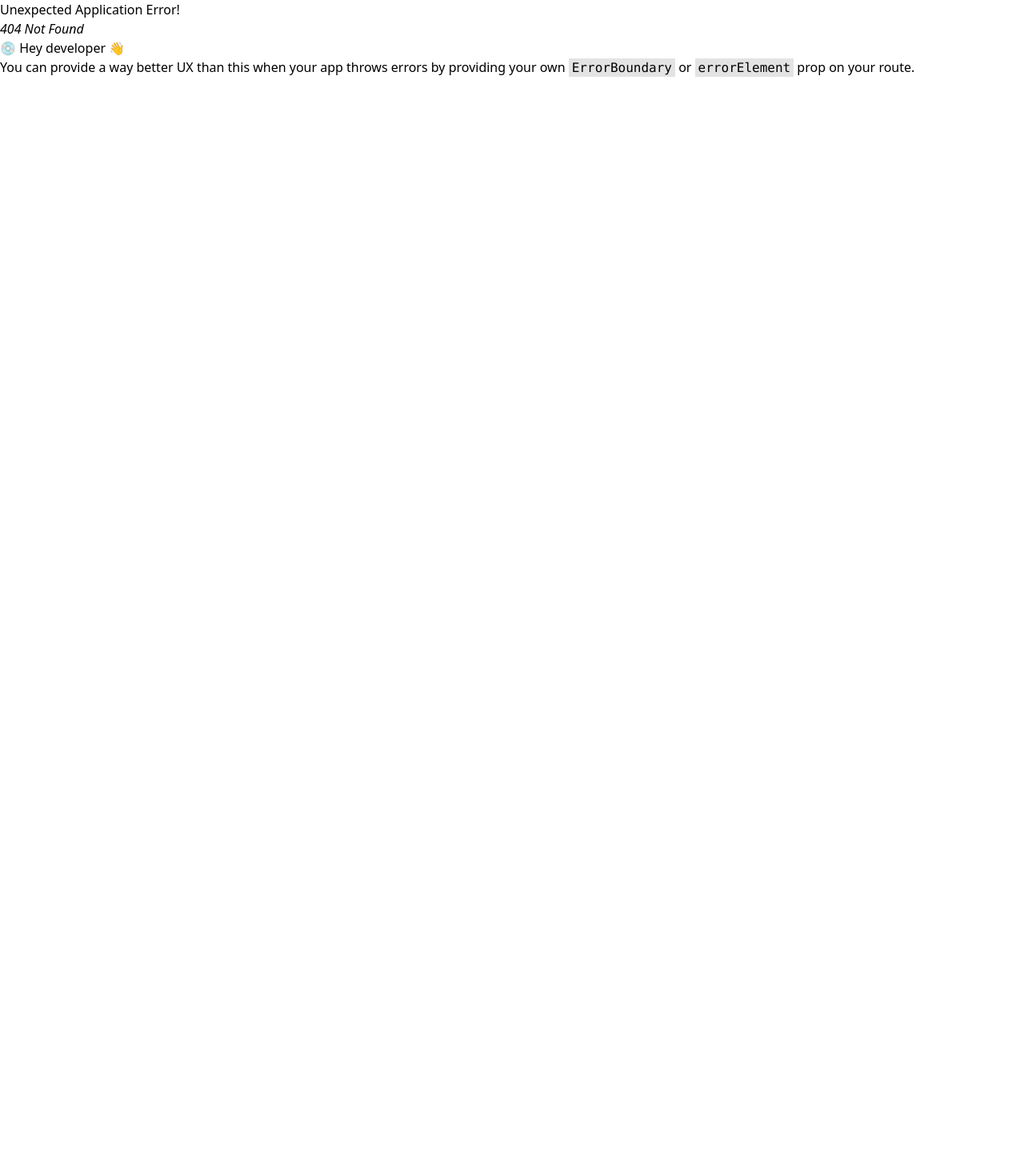
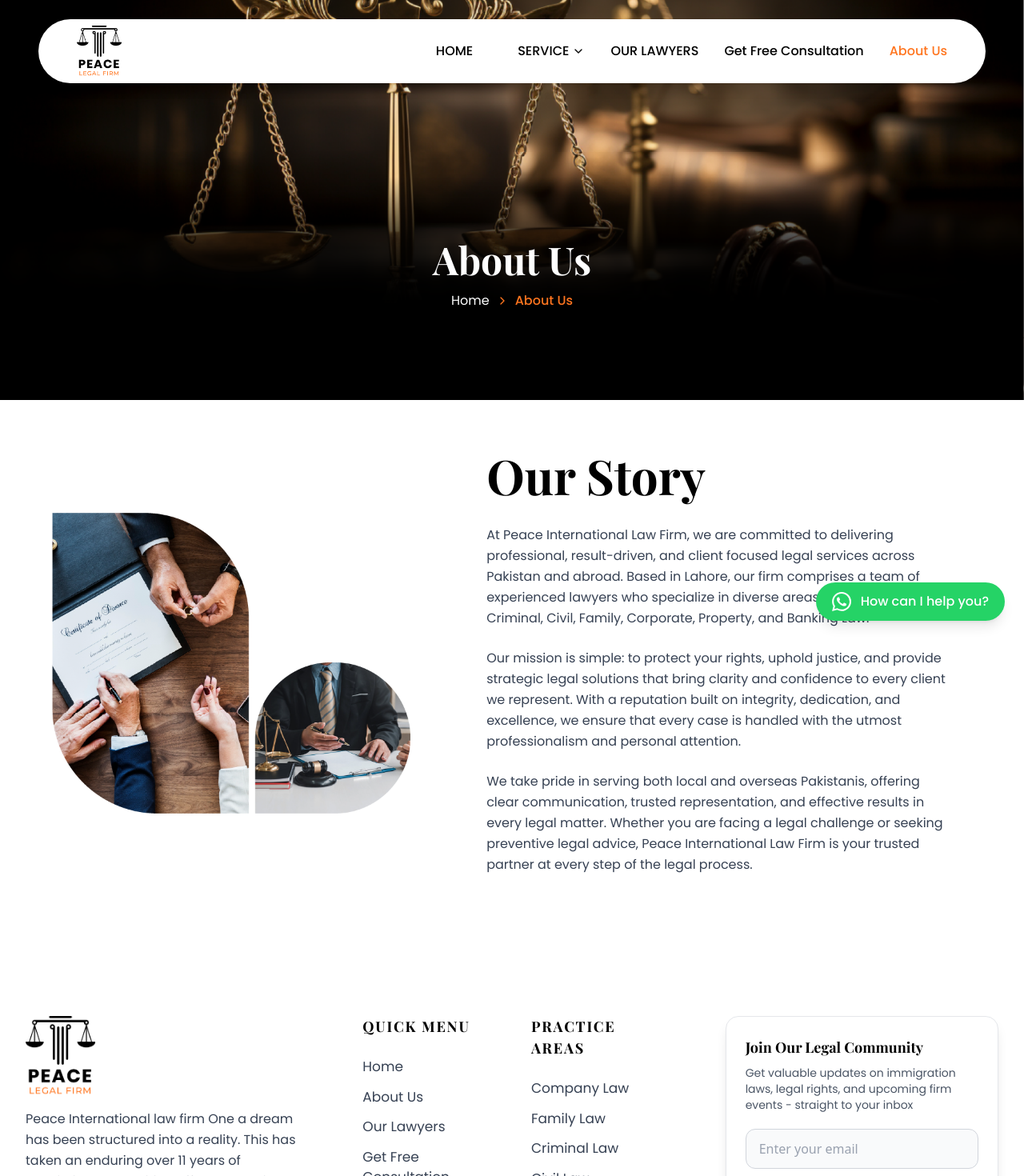
Before and after one commit to ZohaibAly/PeaceLegalFirm, a React (Vite) app: page /About-Us in a window 1280 px wide. Before the commit this address had no page. Shown: the top 1470 px of the page at 80% size. Before the commit the page ends 800 px from the top, so only its background shows below. Built offline with nearby package versions, Linux system fonts and the light colour scheme; a web font is replaced by a local one.

Commit message:
add comp in about page

```diff
--- a/constants/FooterData.js
+++ b/constants/FooterData.js
@@ -12,7 +12,7 @@ export const footerData = {
       title: "Quick Menu",
       links: [
         { text: "Home", href: "/" },
-        { text: "Services", href: "/products" },
+        { text: "About Us", href: "/About-Us" },
         { text: "Our Lawyers", href: "/Our-Lawyers" },
         { text: "Get Free Consultation", href: "/Get-Free-Consultation" },
       ],
--- /dev/null
+++ b/src/Pages/AboutUs.jsx
@@ -0,0 +1,13 @@
+import React from "react";
+import Breadcrumb from "../components/Breadcrumb";
+import AboutComp from '../components/AboutOurStory';
+const AboutUsPage = () => {
+  return (
+    <>
+    <Breadcrumb/>
+    <AboutComp/>
+    </>
+  );
+};
+
+export default AboutUsPage;
--- /dev/null
+++ b/src/components/AboutOurStory.jsx
@@ -0,0 +1,60 @@
+import React from 'react';
+import { theme } from '../../constants/theme';
+import AboutImg from '../assets/images/AboutPageImg.png';
+
+const OurStory = () => {
+  return (
+    <section className="w-full py-16 px-4 md:px-8 lg:px-12">
+      <div className="max-w-[1150px] mx-auto">
+        <div className="flex flex-wrap items-center gap-12 lg:gap-16">
+
+          {/* Left Side - Image */}
+          <div className="w-full lg:w-5/12 flex justify-center lg:justify-start">
+            <div className="w-full max-w-md">
+              <img
+                src={AboutImg}
+                alt="Peace International Law Firm"
+                className="w-full h-auto object-cover"
+              />
+            </div>
+          </div>
+
+          {/* Right Side - Content */}
+          <div className="w-full lg:w-6/12">
+            <h2
+              className="text-5xl md:text-6xl font-bold mb-8"
+              style={{
+                fontFamily: theme.fonts.heading,
+                color: theme.colors.primary,
+              }}
+            >
+              Our Story
+            </h2>
+
+            <div
+              className="space-y-6 text-gray-700 leading-relaxed"
+              style={{
+                fontFamily: theme.fonts.body,
+              }}
+            >
+              <p>
+                At Peace International Law Firm, we are committed to delivering professional, result-driven, and client focused legal services across Pakistan and abroad. Based in Lahore, our firm comprises a team of experienced lawyers who specialize in diverse areas of law, including Criminal, Civil, Family, Corporate, Property, and Banking Law.
+              </p>
+
+              <p>
+                Our mission is simple: to protect your rights, uphold justice, and provide strategic legal solutions that bring clarity and confidence to every client we represent. With a reputation built on integrity, dedication, and excellence, we ensure that every case is handled with the utmost professionalism and personal attention.
+              </p>
+
+              <p>
+                We take pride in serving both local and overseas Pakistanis, offering clear communication, trusted representation, and effective results in every legal matter. Whether you are facing a legal challenge or seeking preventive legal advice, Peace International Law Firm is your trusted partner at every step of the legal process.
+              </p>
+            </div>
+          </div>
+
+        </div>
+      </div>
+    </section>
+  );
+};
+
+export default OurStory;
--- a/src/components/Navbar.jsx
+++ b/src/components/Navbar.jsx
@@ -39,7 +39,7 @@ const Navbar = () => {
           </Link>
 
           {/* Desktop Navigation */}
-          <div className="hidden md:flex items-center space-x-8">
+          <div className="hidden lg:flex items-center space-x-8">
             <Link
               to="/"
               className="px-6 py-2 rounded-full transition-all duration-300"
@@ -108,12 +108,23 @@ const Navbar = () => {
             >
               Get Free Consultation
             </Link>
+
+              <Link
+              to="/About-Us"
+              className="transition-colors duration-300 font-medium hover:text-orange-500"
+              style={{
+                color: location.pathname === '/About-Us' ? theme.colors.secondary : theme.colors.primary,
+                fontFamily: theme.fonts.body
+              }}
+            >
+              About Us
+            </Link>
           </div>
 
           {/* Mobile Menu Button */}
           <button
             onClick={toggleMenu}
-            className="md:hidden p-2"
+            className="lg:hidden p-2"
             style={{ color: theme.colors.primary }}
           >
             {isOpen ? <X size={28} /> : <Menu size={28} />}
@@ -123,7 +134,7 @@ const Navbar = () => {
 
       {/* Mobile Menu Overlay */}
       <div
-        className={`fixed inset-0 bg-black bg-opacity-50 transition-opacity duration-300 md:hidden ${
+        className={`fixed inset-0 bg-black bg-opacity-50 transition-opacity duration-300 lg:hidden ${
           isOpen ? 'opacity-100 visible' : 'opacity-0 invisible'
         }`}
         onClick={toggleMenu}
@@ -132,7 +143,7 @@ const Navbar = () => {
 
       {/* Mobile Menu Sidebar */}
       <div
-        className={`fixed top-0 right-0 h-full w-80 bg-white shadow-2xl transform transition-transform duration-300 ease-in-out md:hidden ${
+        className={`fixed top-0 right-0 h-full w-80 bg-white shadow-2xl transform transition-transform duration-300 ease-in-out lg:hidden ${
           isOpen ? 'translate-x-0' : 'translate-x-full'
         }`}
       >
@@ -221,11 +232,23 @@ const Navbar = () => {
               onClick={toggleMenu}
               className="px-6 py-3 font-medium"
               style={{
-                color: location.pathname === '/Contact-us' ? theme.colors.secondary : theme.colors.primary,
+                color: location.pathname === '/Get-Free-Consultation' ? theme.colors.secondary : theme.colors.primary,
                 fontFamily: theme.fonts.body
               }}
             >
               Get Free Consultation
+            </Link>
+
+              <Link
+              to="/About-Us"
+              onClick={toggleMenu}
+              className="px-6 py-3 font-medium"
+              style={{
+                color: location.pathname === '/About-Us' ? theme.colors.secondary : theme.colors.primary,
+                fontFamily: theme.fonts.body
+              }}
+            >
+             About Us
             </Link>
           </div>
         </div>
--- a/src/routes/index.jsx
+++ b/src/routes/index.jsx
@@ -10,6 +10,7 @@ import PropertyLawPage from "../Pages/Services/PropertyLawPage";
 import FamilyLawPage from "../Pages/Services/FamilyLawPage";
 import BankingLawPage from "../Pages/Services/BankingLawPage";
 import CorporateLawPage from '../Pages/Services/CorporateLawPage';
+import AboutUsPage from '../Pages/AboutUs';
 export const router = createBrowserRouter([
   {
     path: "/",
@@ -55,6 +56,10 @@ export const router = createBrowserRouter([
         path: "services/Corporate-Law",
         element: <CorporateLawPage />,
       },
+       {
+        path: "/About-Us",
+        element: <AboutUsPage />,
+      },
     ],
   },
 ]);
```
Also changed, not shown: src/assets/images/AboutPageImg.png (added).
